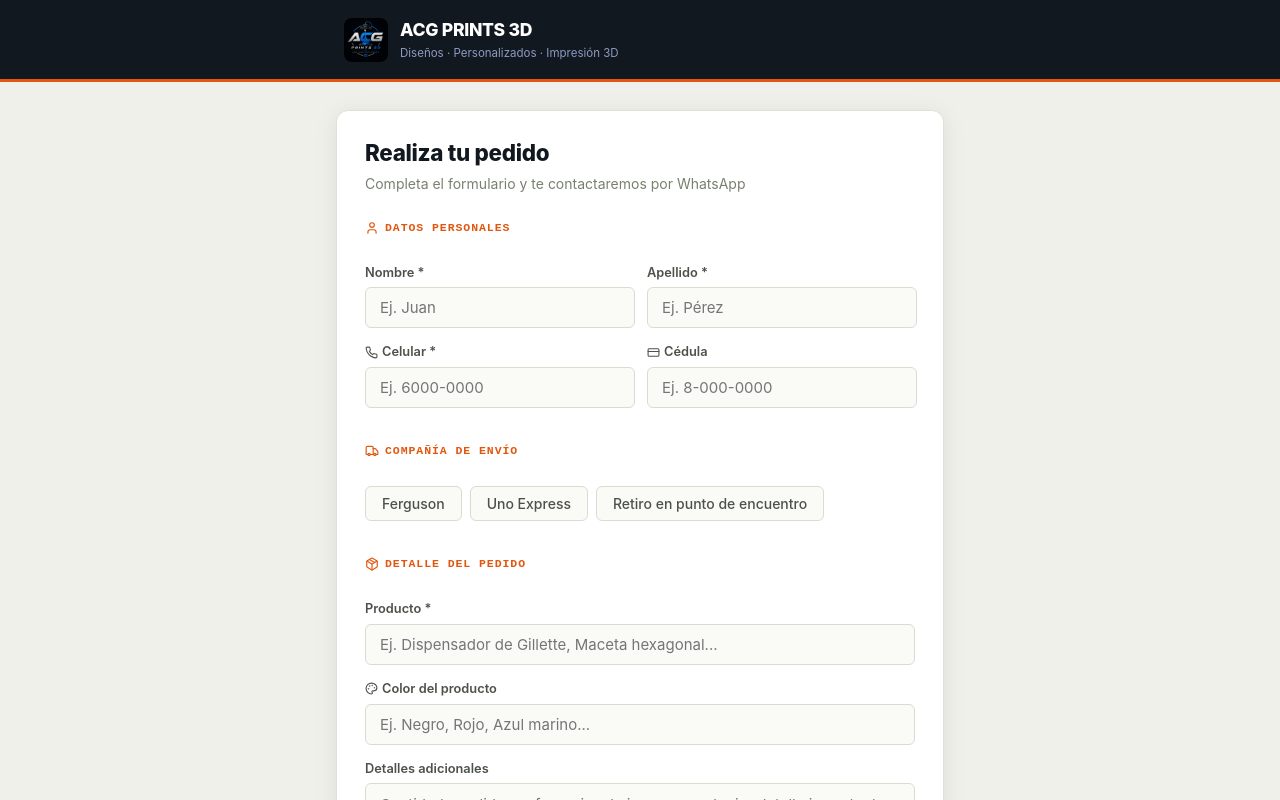
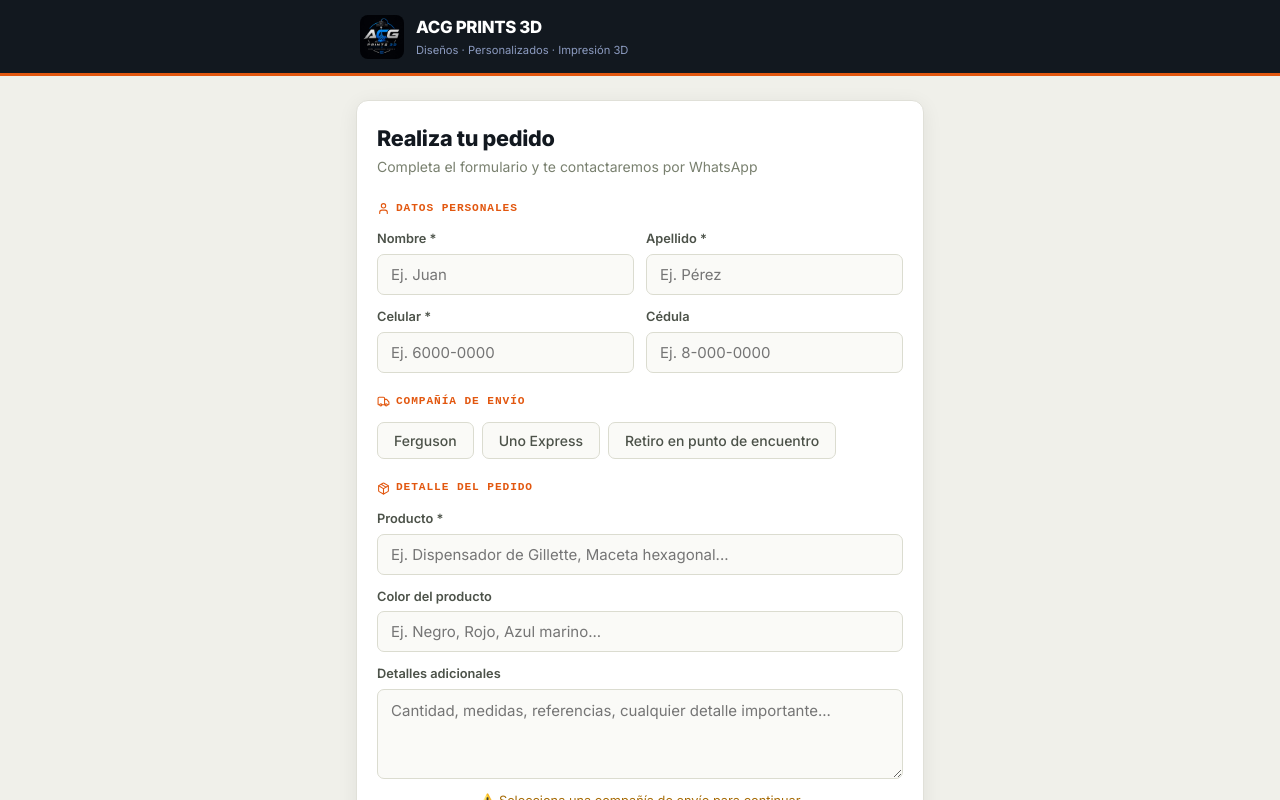
Before and after one commit to Grimaldy12/acg-prints-3d, a React (Vite) app in the folder client/: page /pedido in a window 1280 px wide. Shown: the top 800 px of the page. Built offline with nearby package versions, Linux system fonts and the light colour scheme.

Commit message:
fix: formulario responsivo en móvil

```diff
--- a/client/src/components/Public/OrderForm.jsx
+++ b/client/src/components/Public/OrderForm.jsx
@@ -1,6 +1,5 @@
 /* ============================================================
    ACG PRINTS 3D — Formulario público de pedidos
-   Accesible sin login en /pedido
    ============================================================ */
 import { useState } from 'react';
 import { Package, User, Phone, CreditCard, Truck, Palette, CheckCircle, AlertCircle, Loader } from 'lucide-react';
@@ -8,19 +7,14 @@ import { Package, User, Phone, CreditCard, Truck, Palette, CheckCircle, AlertCir
 const SHIPPING = ['Ferguson', 'Uno Express', 'Retiro en punto de encuentro'];
 
 export default function OrderForm() {
-  const [step, setStep]       = useState('form'); // form | success | error
+  const [step, setStep]     = useState('form');
   const [loading, setLoading] = useState(false);
   const [errorMsg, setErrorMsg] = useState('');
 
   const [form, setForm] = useState({
-    customer_name: '',
-    customer_lastname: '',
-    customer_phone: '',
-    customer_cedula: '',
-    customer_company: '',
-    product_name: '',
-    product_color: '',
-    description: '',
+    customer_name: '', customer_lastname: '', customer_phone: '',
+    customer_cedula: '', customer_company: '',
+    product_name: '', product_color: '', description: '',
   });
 
   const set = (k, v) => setForm(f => ({ ...f, [k]: v }));
@@ -46,177 +40,413 @@ export default function OrderForm() {
     }
   };
 
+  const resetForm = () => {
+    setStep('form');
+    setForm({ customer_name:'', customer_lastname:'', customer_phone:'', customer_cedula:'', customer_company:'', product_name:'', product_color:'', description:'' });
+  };
+
   if (step === 'success') {
     return (
-      <div style={styles.page}>
-        <div style={styles.card}>
-          <div style={styles.successIcon}>
-            <CheckCircle size={48} color="#2E7D4F" />
+      <>
+        <style>{css}</style>
+        <div className="pf-page">
+          <Header />
+          <div className="pf-wrap">
+            <div className="pf-card" style={{ textAlign: 'center' }}>
+              <div style={{ marginBottom: 16 }}><CheckCircle size={52} color="#2E7D4F" /></div>
+              <h2 className="pf-title">¡Pedido recibido!</h2>
+              <p style={{ color: '#4C5249', marginBottom: 20, lineHeight: 1.6 }}>
+                Te contactaremos pronto por WhatsApp al número <strong>{form.customer_phone}</strong>.
+              </p>
+              <div className="pf-summary">
+                <SummaryRow label="Nombre" value={`${form.customer_name} ${form.customer_lastname}`} />
+                <SummaryRow label="Producto" value={form.product_name} />
+                {form.product_color && <SummaryRow label="Color" value={form.product_color} />}
+                <SummaryRow label="Envío" value={form.customer_company} />
               </div>
-          <h2 style={styles.successTitle}>¡Pedido recibido!</h2>
-          <p style={styles.successText}>
-            Gracias por contactarnos. Revisaremos tu pedido y nos comunicaremos contigo pronto por WhatsApp al número <strong>{form.customer_phone}</strong>.
-          </p>
-          <div style={styles.successBox}>
-            <div style={styles.successRow}><span style={styles.successLabel}>Nombre</span><span>{form.customer_name} {form.customer_lastname}</span></div>
-            <div style={styles.successRow}><span style={styles.successLabel}>Producto</span><span>{form.product_name}</span></div>
-            {form.product_color && <div style={styles.successRow}><span style={styles.successLabel}>Color</span><span>{form.product_color}</span></div>}
-            <div style={styles.successRow}><span style={styles.successLabel}>Envío</span><span>{form.customer_company}</span></div>
+              <button className="pf-btn-secondary" onClick={resetForm}>Hacer otro pedido</button>
             </div>
-          <button style={styles.btnSecondary} onClick={() => { setStep('form'); setForm({ customer_name:'', customer_lastname:'', customer_phone:'', customer_cedula:'', customer_company:'', product_name:'', product_color:'', description:'' }); }}>
-            Hacer otro pedido
-          </button>
+            <Footer />
           </div>
         </div>
+      </>
     );
   }
 
   return (
-    <div style={styles.page}>
-      {/* Header */}
-      <div style={styles.header}>
-        <div style={styles.headerInner}>
-          <div style={styles.logo}>
-            <img src="/logo.jpg" alt="ACG" style={styles.logoImg} onError={e => { e.target.style.display='none'; }} />
-            <div>
-              <div style={styles.logoName}>ACG PRINTS 3D</div>
-              <div style={styles.logoSub}>Diseños · Personalizados · Impresión 3D</div>
-            </div>
-          </div>
-        </div>
-      </div>
-
-      {/* Form */}
-      <div style={styles.formWrap}>
-        <div style={styles.card}>
-          <h1 style={styles.title}>Realiza tu pedido</h1>
-          <p style={styles.subtitle}>Completa el formulario y te contactaremos por WhatsApp</p>
+    <>
+      <style>{css}</style>
+      <div className="pf-page">
+        <Header />
+        <div className="pf-wrap">
+          <div className="pf-card">
+            <h1 className="pf-title">Realiza tu pedido</h1>
+            <p className="pf-subtitle">Completa el formulario y te contactaremos por WhatsApp</p>
 
             {step === 'error' && (
-            <div style={styles.errorBox}>
-              <AlertCircle size={16} />
-              {errorMsg}
+              <div className="pf-error">
+                <AlertCircle size={16} /> {errorMsg}
               </div>
             )}
 
-          <form onSubmit={handleSubmit} style={styles.form}>
-            {/* Datos personales */}
-            <div style={styles.sectionLabel}>
-              <User size={14} /> Datos personales
+            <form onSubmit={handleSubmit}>
+              <SectionLabel icon={<User size={13} />} text="Datos personales" />
+
+              <div className="pf-row">
+                <Field label="Nombre *">
+                  <input className="pf-input" type="text" placeholder="Ej. Juan" value={form.customer_name} onChange={e => set('customer_name', e.target.value)} required />
+                </Field>
+                <Field label="Apellido *">
+                  <input className="pf-input" type="text" placeholder="Ej. Pérez" value={form.customer_lastname} onChange={e => set('customer_lastname', e.target.value)} required />
+                </Field>
               </div>
 
-            <div style={styles.row}>
-              <div style={styles.field}>
-                <label style={styles.label}>Nombre *</label>
-                <input style={styles.input} type="text" placeholder="Ej. Juan" value={form.customer_name} onChange={e => set('customer_name', e.target.value)} required />
-              </div>
-              <div style={styles.field}>
-                <label style={styles.label}>Apellido *</label>
-                <input style={styles.input} type="text" placeholder="Ej. Pérez" value={form.customer_lastname} onChange={e => set('customer_lastname', e.target.value)} required />
-              </div>
+              <div className="pf-row">
+                <Field label="Celular *">
+                  <input className="pf-input" type="tel" placeholder="Ej. 6000-0000" value={form.customer_phone} onChange={e => set('customer_phone', e.target.value)} required />
+                </Field>
+                <Field label="Cédula">
+                  <input className="pf-input" type="text" placeholder="Ej. 8-000-0000" value={form.customer_cedula} onChange={e => set('customer_cedula', e.target.value)} />
+                </Field>
               </div>
 
-            <div style={styles.row}>
-              <div style={styles.field}>
-                <label style={styles.label}><Phone size={13} /> Celular *</label>
-                <input style={styles.input} type="tel" placeholder="Ej. 6000-0000" value={form.customer_phone} onChange={e => set('customer_phone', e.target.value)} required />
-              </div>
-              <div style={styles.field}>
-                <label style={styles.label}><CreditCard size={13} /> Cédula</label>
-                <input style={styles.input} type="text" placeholder="Ej. 8-000-0000" value={form.customer_cedula} onChange={e => set('customer_cedula', e.target.value)} />
-              </div>
-            </div>
+              <SectionLabel icon={<Truck size={13} />} text="Compañía de envío" top />
 
-            {/* Envío */}
-            <div style={{ ...styles.sectionLabel, marginTop: 20 }}>
-              <Truck size={14} /> Compañía de envío
-            </div>
-
-            <div style={styles.shippingGrid}>
+              <div className="pf-shipping">
                 {SHIPPING.map(s => (
                   <button key={s} type="button"
+                    className={`pf-ship-btn${form.customer_company === s ? ' active' : ''}`}
                     onClick={() => set('customer_company', s)}
-                  style={{ ...styles.shippingBtn, ...(form.customer_company === s ? styles.shippingBtnActive : {}) }}
                   >
                     {s}
                   </button>
                 ))}
               </div>
 
-            {/* Pedido */}
-            <div style={{ ...styles.sectionLabel, marginTop: 20 }}>
-              <Package size={14} /> Detalle del pedido
-            </div>
+              <SectionLabel icon={<Package size={13} />} text="Detalle del pedido" top />
 
-            <div style={styles.field}>
-              <label style={styles.label}>Producto *</label>
-              <input style={styles.input} type="text" placeholder="Ej. Dispensador de Gillette, Maceta hexagonal..." value={form.product_name} onChange={e => set('product_name', e.target.value)} required />
-            </div>
+              <Field label="Producto *">
+                <input className="pf-input" type="text" placeholder="Ej. Dispensador de Gillette, Maceta hexagonal..." value={form.product_name} onChange={e => set('product_name', e.target.value)} required />
+              </Field>
 
-            <div style={styles.field}>
-              <label style={styles.label}><Palette size={13} /> Color del producto</label>
-              <input style={styles.input} type="text" placeholder="Ej. Negro, Rojo, Azul marino..." value={form.product_color} onChange={e => set('product_color', e.target.value)} />
-            </div>
+              <Field label="Color del producto">
+                <input className="pf-input" type="text" placeholder="Ej. Negro, Rojo, Azul marino..." value={form.product_color} onChange={e => set('product_color', e.target.value)} />
+              </Field>
 
-            <div style={styles.field}>
-              <label style={styles.label}>Detalles adicionales</label>
-              <textarea style={styles.textarea} placeholder="Cantidad, medidas, referencias de imagen, cualquier detalle importante..." value={form.description} onChange={e => set('description', e.target.value)} rows={3} />
-            </div>
-
-            <button type="submit" style={styles.btnPrimary} disabled={loading || !form.customer_company}>
-              {loading ? <><Loader size={16} className="spin" /> Enviando...</> : <><Package size={16} /> Enviar pedido</>}
-            </button>
+              <Field label="Detalles adicionales">
+                <textarea className="pf-input pf-textarea" placeholder="Cantidad, medidas, referencias, cualquier detalle importante..." value={form.description} onChange={e => set('description', e.target.value)} rows={3} />
+              </Field>
 
               {!form.customer_company && (
-              <p style={{ textAlign: 'center', fontSize: '0.8rem', color: '#A66B06', marginTop: 8 }}>
-                ⚠️ Selecciona una compañía de envío para continuar
-              </p>
+                <p className="pf-warning">⚠️ Selecciona una compañía de envío para continuar</p>
               )}
+
+              <button type="submit" className="pf-btn-primary" disabled={loading || !form.customer_company}>
+                {loading
+                  ? <><Loader size={16} style={{ animation: 'spin 1s linear infinite' }} /> Enviando...</>
+                  : <><Package size={16} /> Enviar pedido</>
+                }
+              </button>
             </form>
           </div>
+          <Footer />
+        </div>
+      </div>
+    </>
+  );
+}
 
-        <p style={styles.footer}>
-          ¿Tienes dudas? Escríbenos a{' '}
-          <a href="https://wa.me/50762199471" target="_blank" rel="noopener noreferrer" style={{ color: '#E2570F', fontWeight: 600 }}>
-            WhatsApp
-          </a>
-          {' '}· @acgprints3d
-        </p>
+function Header() {
+  return (
+    <div className="pf-header">
+      <div className="pf-header-inner">
+        <img src="/logo.jpg" alt="ACG" className="pf-logo-img" onError={e => { e.target.style.display='none'; }} />
+        <div>
+          <div className="pf-logo-name">ACG PRINTS 3D</div>
+          <div className="pf-logo-sub">Diseños · Personalizados · Impresión 3D</div>
+        </div>
       </div>
     </div>
   );
 }
 
-const styles = {
-  page: { minHeight: '100vh', background: '#F0F0EA', fontFamily: "'Inter', system-ui, sans-serif" },
-  header: { background: '#12181F', borderBottom: '3px solid #E2570F', padding: '0' },
-  headerInner: { maxWidth: 640, margin: '0 auto', padding: '16px 24px' },
-  logo: { display: 'flex', alignItems: 'center', gap: 12 },
-  logoImg: { width: 44, height: 44, borderRadius: 8, objectFit: 'cover' },
-  logoName: { fontSize: '1.1rem', fontWeight: 800, color: '#FFFFFF', letterSpacing: '-0.3px' },
-  logoSub: { fontSize: '0.72rem', color: '#8c9bc0', marginTop: 2 },
-  formWrap: { maxWidth: 640, margin: '0 auto', padding: '28px 16px 40px' },
-  card: { background: '#FFFFFF', borderRadius: 12, padding: '28px 28px', boxShadow: '0 4px 24px rgba(0,0,0,0.08)', border: '1px solid #E0E0D8' },
-  title: { fontSize: '1.4rem', fontWeight: 800, color: '#12181F', marginBottom: 6, letterSpacing: '-0.3px' },
-  subtitle: { fontSize: '0.875rem', color: '#79806F', marginBottom: 24 },
-  sectionLabel: { display: 'flex', alignItems: 'center', gap: 6, fontSize: '0.72rem', fontWeight: 700, color: '#E2570F', textTransform: 'uppercase', letterSpacing: '0.08em', marginBottom: 12, fontFamily: 'monospace' },
-  form: { display: 'flex', flexDirection: 'column', gap: 14 },
-  row: { display: 'grid', gridTemplateColumns: '1fr 1fr', gap: 12 },
-  field: { display: 'flex', flexDirection: 'column', gap: 5 },
-  label: { fontSize: '0.8rem', fontWeight: 600, color: '#4C5249', display: 'flex', alignItems: 'center', gap: 4 },
-  input: { padding: '10px 14px', border: '1px solid #DBDCD0', borderRadius: 6, fontSize: '0.9375rem', fontFamily: 'inherit', color: '#20251F', outline: 'none', background: '#FAFAF7', transition: 'border-color 0.15s' },
-  textarea: { padding: '10px 14px', border: '1px solid #DBDCD0', borderRadius: 6, fontSize: '0.9375rem', fontFamily: 'inherit', color: '#20251F', outline: 'none', background: '#FAFAF7', resize: 'vertical', lineHeight: 1.5 },
-  shippingGrid: { display: 'flex', gap: 8, flexWrap: 'wrap' },
-  shippingBtn: { padding: '8px 16px', borderRadius: 6, border: '1px solid #DBDCD0', background: '#FAFAF7', color: '#4C5249', fontSize: '0.875rem', fontWeight: 500, cursor: 'pointer', transition: 'all 0.15s' },
-  shippingBtnActive: { background: '#E2570F', color: '#FFF', borderColor: '#E2570F', fontWeight: 700 },
-  btnPrimary: { padding: '12px 24px', background: '#E2570F', color: '#FFF', border: 'none', borderRadius: 8, fontSize: '0.9375rem', fontWeight: 700, cursor: 'pointer', display: 'flex', alignItems: 'center', justifyContent: 'center', gap: 8, marginTop: 8, transition: 'background 0.15s' },
-  btnSecondary: { padding: '10px 24px', background: 'transparent', color: '#E2570F', border: '1px solid #E2570F', borderRadius: 8, fontSize: '0.875rem', fontWeight: 600, cursor: 'pointer', marginTop: 16, width: '100%' },
-  errorBox: { background: '#F8E7E4', border: '1px solid #EBC2BC', color: '#C13A2E', padding: '10px 14px', borderRadius: 6, fontSize: '0.875rem', marginBottom: 16, display: 'flex', alignItems: 'center', gap: 8 },
-  successIcon: { textAlign: 'center', marginBottom: 16 },
-  successTitle: { fontSize: '1.4rem', fontWeight: 800, color: '#12181F', textAlign: 'center', marginBottom: 8 },
-  successText: { color: '#4C5249', textAlign: 'center', marginBottom: 20, lineHeight: 1.6 },
-  successBox: { background: '#F6F6F1', border: '1px solid #DBDCD0', borderRadius: 8, padding: '14px 16px', display: 'flex', flexDirection: 'column', gap: 8, marginBottom: 16 },
-  successRow: { display: 'flex', justifyContent: 'space-between', fontSize: '0.875rem', color: '#20251F' },
-  successLabel: { fontWeight: 600, color: '#79806F' },
-  footer: { textAlign: 'center', fontSize: '0.8rem', color: '#79806F', marginTop: 20 },
-};
+function Footer() {
+  return (
+    <p className="pf-footer">
+      ¿Tienes dudas? Escríbenos a{' '}
+      <a href="https://wa.me/50762199471" target="_blank" rel="noopener noreferrer">WhatsApp</a>
+      {' '}· @acgprints3d
+    </p>
+  );
+}
+
+function SectionLabel({ icon, text, top }) {
+  return (
+    <div className="pf-section-label" style={top ? { marginTop: 20 } : {}}>
+      {icon} {text}
+    </div>
+  );
+}
+
+function Field({ label, children }) {
+  return (
+    <div className="pf-field">
+      <label className="pf-label">{label}</label>
+      {children}
+    </div>
+  );
+}
+
+function SummaryRow({ label, value }) {
+  return (
+    <div className="pf-summary-row">
+      <span className="pf-summary-label">{label}</span>
+      <span>{value}</span>
+    </div>
+  );
+}
+
+const css = `
+  @import url('https://fonts.googleapis.com/css2?family=Inter:wght@400;500;600;700;800&display=swap');
+
+  *, *::before, *::after { box-sizing: border-box; margin: 0; padding: 0; }
+
+  .pf-page {
+    min-height: 100vh;
+    background: #F0F0EA;
+    font-family: 'Inter', system-ui, sans-serif;
+    color: #20251F;
+  }
+
+  .pf-header {
+    background: #12181F;
+    border-bottom: 3px solid #E2570F;
+  }
+  .pf-header-inner {
+    max-width: 600px;
+    margin: 0 auto;
+    padding: 14px 20px;
+    display: flex;
+    align-items: center;
+    gap: 12px;
+  }
+  .pf-logo-img {
+    width: 44px;
+    height: 44px;
+    border-radius: 8px;
+    object-fit: cover;
+    flex-shrink: 0;
+  }
+  .pf-logo-name {
+    font-size: 1.05rem;
+    font-weight: 800;
+    color: #fff;
+    letter-spacing: -0.3px;
+  }
+  .pf-logo-sub {
+    font-size: 0.7rem;
+    color: #8c9bc0;
+    margin-top: 2px;
+  }
+
+  .pf-wrap {
+    max-width: 600px;
+    margin: 0 auto;
+    padding: 24px 16px 40px;
+  }
+
+  .pf-card {
+    background: #fff;
+    border-radius: 12px;
+    padding: 24px 20px;
+    box-shadow: 0 4px 20px rgba(0,0,0,0.07);
+    border: 1px solid #E0E0D8;
+  }
+
+  .pf-title {
+    font-size: 1.35rem;
+    font-weight: 800;
+    color: #12181F;
+    margin-bottom: 4px;
+    letter-spacing: -0.3px;
+  }
+  .pf-subtitle {
+    font-size: 0.875rem;
+    color: #79806F;
+    margin-bottom: 22px;
+  }
+
+  .pf-section-label {
+    display: flex;
+    align-items: center;
+    gap: 6px;
+    font-size: 0.7rem;
+    font-weight: 700;
+    color: #E2570F;
+    text-transform: uppercase;
+    letter-spacing: 0.08em;
+    margin-bottom: 12px;
+    font-family: monospace;
+  }
+
+  /* 2 columnas en desktop, 1 en móvil */
+  .pf-row {
+    display: grid;
+    grid-template-columns: 1fr 1fr;
+    gap: 12px;
+    margin-bottom: 12px;
+  }
+  @media (max-width: 480px) {
+    .pf-row { grid-template-columns: 1fr; }
+    .pf-card { padding: 20px 16px; }
+  }
+
+  .pf-field {
+    display: flex;
+    flex-direction: column;
+    gap: 5px;
+    margin-bottom: 12px;
+  }
+  .pf-row .pf-field { margin-bottom: 0; }
+
+  .pf-label {
+    font-size: 0.8rem;
+    font-weight: 600;
+    color: #4C5249;
+  }
+
+  .pf-input {
+    width: 100%;
+    padding: 10px 13px;
+    border: 1.5px solid #DBDCD0;
+    border-radius: 7px;
+    font-size: 0.9375rem;
+    font-family: inherit;
+    color: #20251F;
+    background: #FAFAF7;
+    outline: none;
+    transition: border-color 0.15s, box-shadow 0.15s;
+    -webkit-appearance: none;
+  }
+  .pf-input:focus {
+    border-color: #E2570F;
+    box-shadow: 0 0 0 3px rgba(226,87,15,0.12);
+  }
+  .pf-textarea {
+    resize: vertical;
+    min-height: 80px;
+    line-height: 1.5;
+  }
+
+  .pf-shipping {
+    display: flex;
+    flex-wrap: wrap;
+    gap: 8px;
+    margin-bottom: 4px;
+  }
+  .pf-ship-btn {
+    padding: 9px 16px;
+    border-radius: 7px;
+    border: 1.5px solid #DBDCD0;
+    background: #FAFAF7;
+    color: #4C5249;
+    font-size: 0.875rem;
+    font-weight: 500;
+    cursor: pointer;
+    font-family: inherit;
+    transition: all 0.15s;
+  }
+  .pf-ship-btn:hover { border-color: #E2570F; color: #E2570F; }
+  .pf-ship-btn.active {
+    background: #E2570F;
+    color: #fff;
+    border-color: #E2570F;
+    font-weight: 700;
+  }
+
+  .pf-warning {
+    font-size: 0.8rem;
+    color: #A66B06;
+    text-align: center;
+    margin-bottom: 8px;
+  }
+
+  .pf-btn-primary {
+    width: 100%;
+    padding: 13px 24px;
+    background: #E2570F;
+    color: #fff;
+    border: none;
+    border-radius: 8px;
+    font-size: 1rem;
+    font-weight: 700;
+    cursor: pointer;
+    display: flex;
+    align-items: center;
+    justify-content: center;
+    gap: 8px;
+    margin-top: 8px;
+    font-family: inherit;
+    transition: background 0.15s;
+  }
+  .pf-btn-primary:hover:not(:disabled) { background: #C2470A; }
+  .pf-btn-primary:disabled { opacity: 0.6; cursor: not-allowed; }
+
+  .pf-btn-secondary {
+    width: 100%;
+    padding: 11px 24px;
+    background: transparent;
+    color: #E2570F;
+    border: 1.5px solid #E2570F;
+    border-radius: 8px;
+    font-size: 0.9rem;
+    font-weight: 600;
+    cursor: pointer;
+    margin-top: 16px;
+    font-family: inherit;
+    transition: all 0.15s;
+  }
+  .pf-btn-secondary:hover { background: #FBEADF; }
+
+  .pf-error {
+    background: #F8E7E4;
+    border: 1px solid #EBC2BC;
+    color: #C13A2E;
+    padding: 10px 14px;
+    border-radius: 7px;
+    font-size: 0.875rem;
+    margin-bottom: 16px;
+    display: flex;
+    align-items: center;
+    gap: 8px;
+  }
+
+  .pf-summary {
+    background: #F6F6F1;
+    border: 1px solid #DBDCD0;
+    border-radius: 8px;
+    padding: 14px 16px;
+    display: flex;
+    flex-direction: column;
+    gap: 8px;
+    margin-bottom: 4px;
+    text-align: left;
+  }
+  .pf-summary-row {
+    display: flex;
+    justify-content: space-between;
+    font-size: 0.875rem;
+    color: #20251F;
+  }
+  .pf-summary-label { font-weight: 600; color: #79806F; }
+
+  .pf-footer {
+    text-align: center;
+    font-size: 0.8rem;
+    color: #79806F;
+    margin-top: 18px;
+  }
+  .pf-footer a { color: #E2570F; font-weight: 600; text-decoration: none; }
+
+  @keyframes spin { from { transform: rotate(0deg); } to { transform: rotate(360deg); } }
+`;
```
Lines whose indentation alone changed are shown as unchanged.
